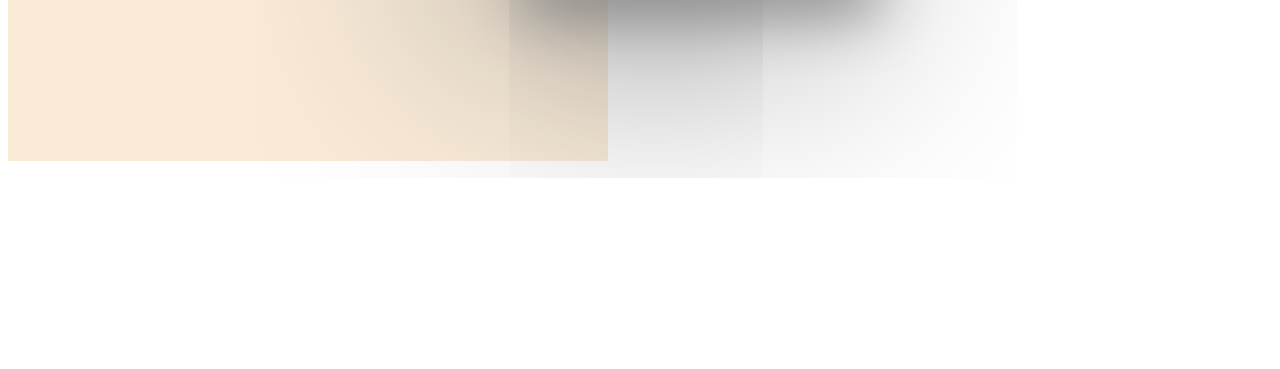
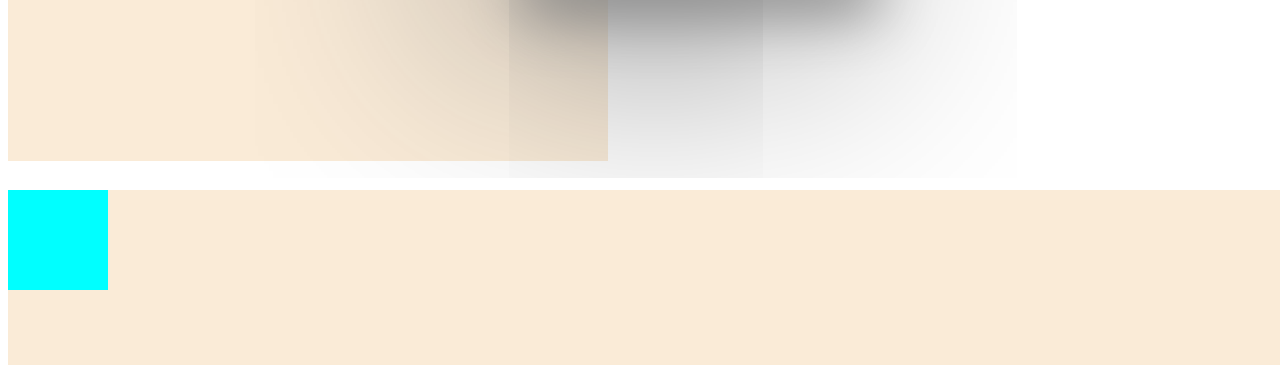
Before and after one commit to iamsreehari02/My-Personal-Website, a plain HTML site: page index.html in a window 1280 px wide. Shown: the part 839-1208 px from the top of the page. Drawn offline with Linux system fonts and the light colour scheme.

Commit message:
sixth commit

```diff
--- a/index.html
+++ b/index.html
@@ -76,6 +76,12 @@
                 </div>
 
             </div>
+    <div class="bottomone">
+        <div class="bottomone1">
+
+        </div>
+
+    </div>
 
 
     </div>
--- a/website.css
+++ b/website.css
@@ -216,3 +216,16 @@ h1{
     width: 410px;
     margin-left:21px;
 }
+.bottomone{
+    height: 175px;
+    width: 100%;
+    position: absolute;
+    margin-top: 200px;
+    background-color: antiquewhite;
+    display:flex;
+}
+.bottomone1{
+    height:100px;
+    width:100px;
+    background-color: aqua;
+}
```
